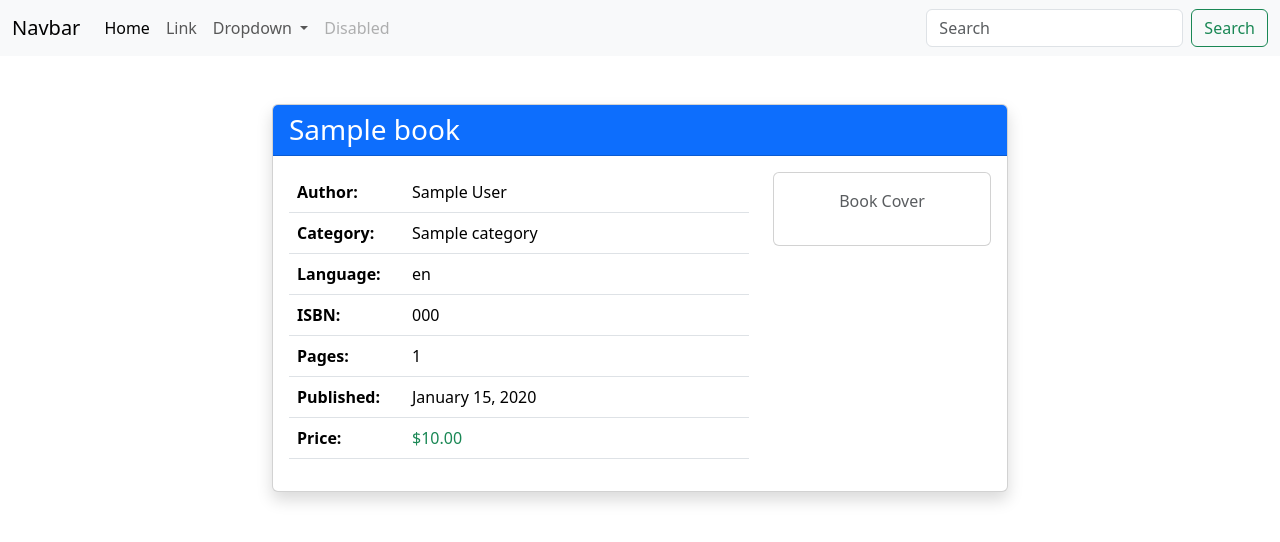
After one commit to DonKravche/BookDjango, a Django app: page /book/detail/1 in a window 1280 px wide. The commit adds this page. Shown: the top 542 px of the page. Run offline with Django 5.2, Linux system fonts and the light colour scheme; tables that the repository leaves empty hold one stand-in row (values such as "Sample post").

Commit message:
added pagination on page, also added book detail page, fixed some issues

```diff
--- a/Book/templates/book.html
+++ b/Book/templates/book.html
@@ -13,7 +13,7 @@
                     <p class="card-text">Price: ${{ book.price }}</p>
                 </div>
                 <div class="card-footer">
-                    <a href="#" class="btn btn-primary w-100">Buy Now</a>
+                    <a href="{% url 'Book:book_detail' book.id%}" class="btn btn-primary w-100">Book Details</a>
                 </div>
             </div>
         </div>
--- /dev/null
+++ b/Book/templates/book_detail.html
@@ -0,0 +1,65 @@
+{% extends 'base.html' %}
+
+{% block content %}
+<div class="container py-5">
+    <div class="row justify-content-center">
+        <div class="col-md-8">
+            <div class="card shadow">
+                <div class="card-header bg-primary text-white">
+                    <h1 class="card-title h3 mb-0">{{ book.title }}</h1>
+                </div>
+                <div class="card-body">
+                    <div class="row">
+                        <div class="col-md-8">
+                            <table class="table table-hover">
+                                <tbody>
+                                    <tr>
+                                        <th scope="row" class="w-25">Author:</th>
+                                        <td>{{ book.author }}</td>
+                                    </tr>
+                                    <tr>
+                                        <th scope="row">Category:</th>
+                                        <td>{{ book.category.name }}</td>
+                                    </tr>
+                                    <tr>
+                                        <th scope="row">Language:</th>
+                                        <td>{{ book.language }}</td>
+                                    </tr>
+                                    <tr>
+                                        <th scope="row">ISBN:</th>
+                                        <td>{{ book.ISBN }}</td>
+                                    </tr>
+                                    <tr>
+                                        <th scope="row">Pages:</th>
+                                        <td>{{ book.pages }}</td>
+                                    </tr>
+                                    <tr>
+                                        <th scope="row">Published:</th>
+                                        <td>{{ book.publish_date|date:"F d, Y" }}</td>
+                                    </tr>
+                                    <tr>
+                                        <th scope="row">Price:</th>
+                                        <td>
+                                            <span class="text-success font-weight-bold">
+                                                ${{ book.price|floatformat:2 }}
+                                            </span>
+                                        </td>
+                                    </tr>
+                                </tbody>
+                            </table>
+                        </div>
+                        <div class="col-md-4">
+                            <div class="card">
+                                <div class="card-body text-center">
+                                    <i class="fas fa-book fa-5x text-secondary mb-3"></i>
+                                    <p class="text-muted">Book Cover</p>
+                                </div>
+                            </div>
+                        </div>
+                    </div>
+                </div>
+            </div>
+        </div>
+    </div>
+</div>
+{% endblock %}
--- a/Book/templates/index.html
+++ b/Book/templates/index.html
@@ -17,6 +17,7 @@
                 {% include 'book.html' %}
             </div>
         </div>
+        {% include 'paginator.html' %}
     </div>
 
 {% endblock %}
--- a/Book/urls.py
+++ b/Book/urls.py
@@ -6,4 +6,5 @@ app_name = 'Book'
 urlpatterns = [
     path('', views.index, name='index'),
     path('book/add', views.addBook, name='book_add'),
+    path('book/detail/<int:pk>', views.book_detail, name='book_detail'),
 ]
--- a/Book/views.py
+++ b/Book/views.py
@@ -2,6 +2,7 @@ from django.shortcuts import render, redirect
 
 from .forms import BookForm
 from .models import Book, Category
+from django.core.paginator import Paginator, PageNotAnInteger, EmptyPage
 
 
 # Create your views here.
@@ -21,6 +22,19 @@ def index(request):
     categories = Category.objects.all()
     categories_by_type = {}
 
+    # Page Pagination
+    paginator = Paginator(books, 9)
+    page_number = request.GET.get('page')
+    books = paginator.get_page(page_number)
+
+    try:
+        page_number = request.GET.get('page')
+        books = paginator.page(page_number)
+    except PageNotAnInteger:
+        books = paginator.page(1)
+    except EmptyPage:
+        books = paginator.page(paginator.num_pages)
+
     for category in categories:
         category_type = category.category_type
         if category_type not in categories_by_type:
@@ -31,6 +45,11 @@ def index(request):
         'books': books,
         'categories_by_type': categories_by_type
     })
+
+
+def book_detail(request, pk):
+    book = Book.objects.get(pk=pk)
+    return render(request, 'book_detail.html', {'book': book})
 
 
 def addBook(request):
--- a/BookDjangoProject/settings.py
+++ b/BookDjangoProject/settings.py
@@ -83,7 +83,7 @@ DATABASES = {
         'ENGINE': 'django.db.backends.postgresql_psycopg2',
         'NAME': "book",
         'USER': "postgres",
-        'PASSWORD': "Your_Password_here",
+        'PASSWORD': "shHZB4bL",
         'HOST': "localhost",
         'PORT': 5432
     }
```
Also changed, not shown: Book/templates/paginator.html (added, +41 -0 lines), Book/models.py (line endings or trailing spaces).
